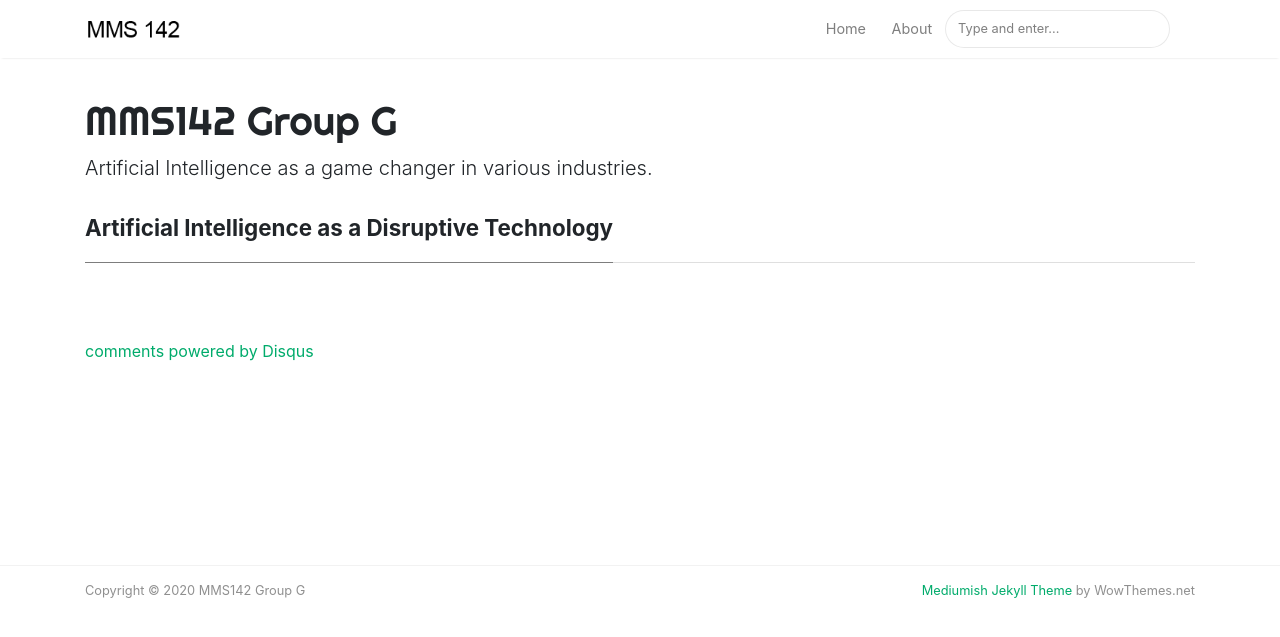
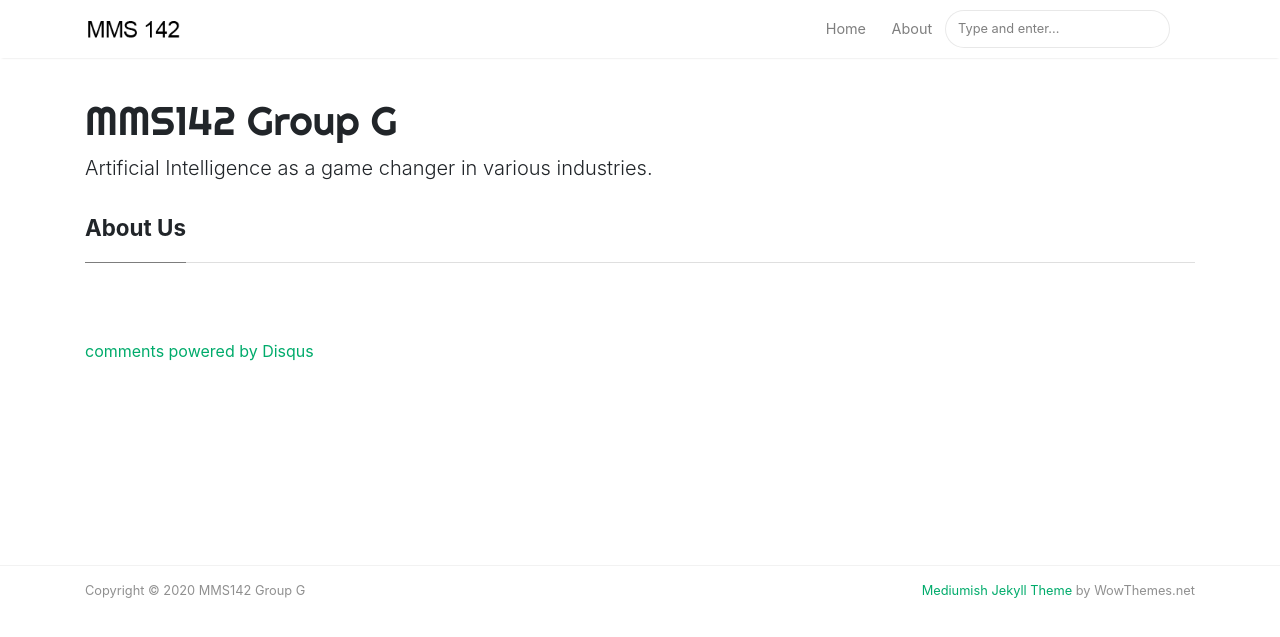
Before and after one commit to mclag/mms142-groupg-2020, a Jekyll site: the page built from _pages/groupG.md, in a window 1280 px wide. Shown: the top 637 px of the page. Built offline with Jekyll 4.4.1, drawn with Linux system fonts in a browser that asks for light colours; nearby versions of some CDN libraries; comment, search, counter and statistics services are not loaded.

Commit message:
Update and rename group G.md to groupG.md

```diff
--- a/_pages/group G.md
+++ b/_pages/groupG.md
@@ -1,6 +1,6 @@
 ---
 layout: page
-title: Artificial Intelligence as a Disruptive Technology
+title: About Us
 permalink: /the G Team
 comments: true
 ---
```
